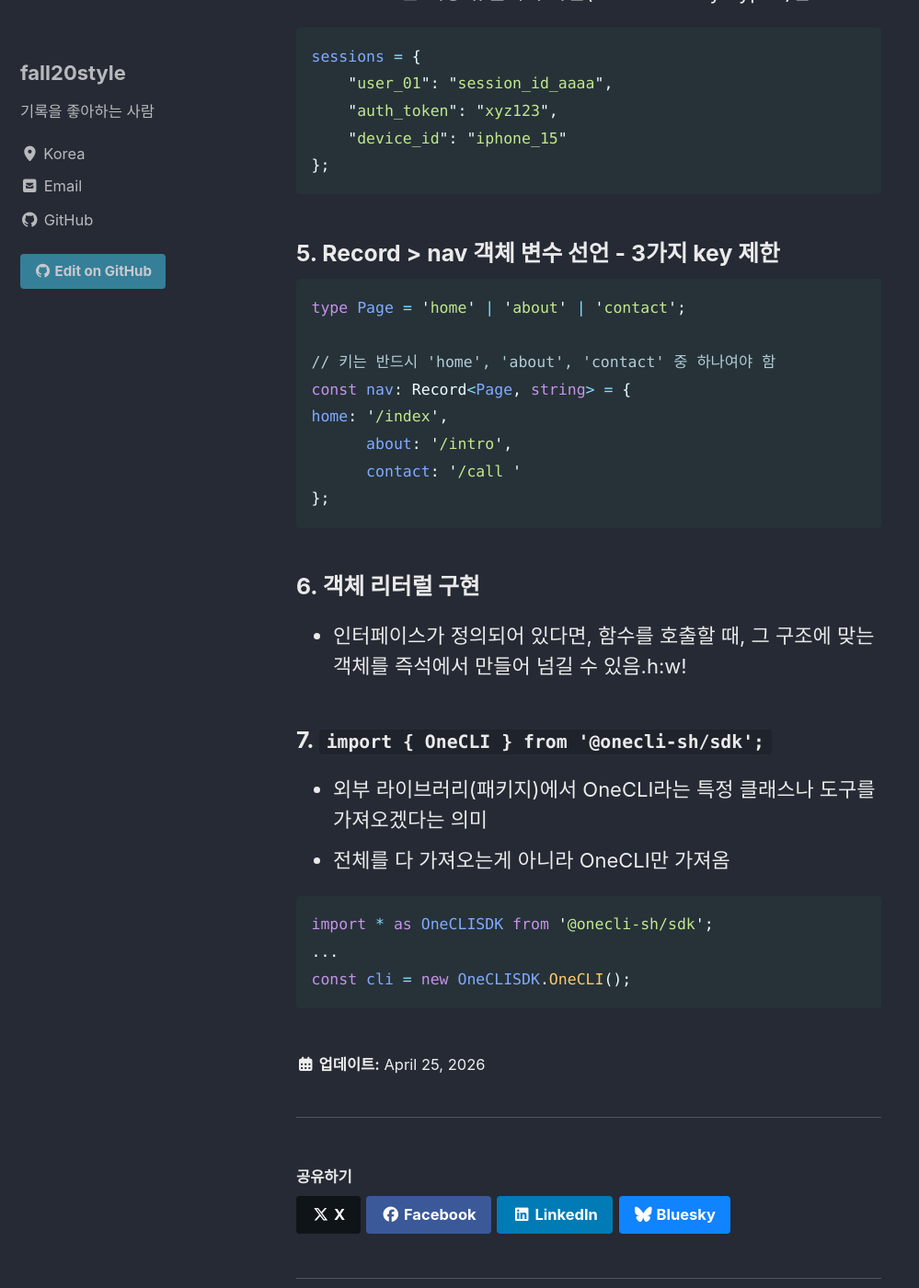
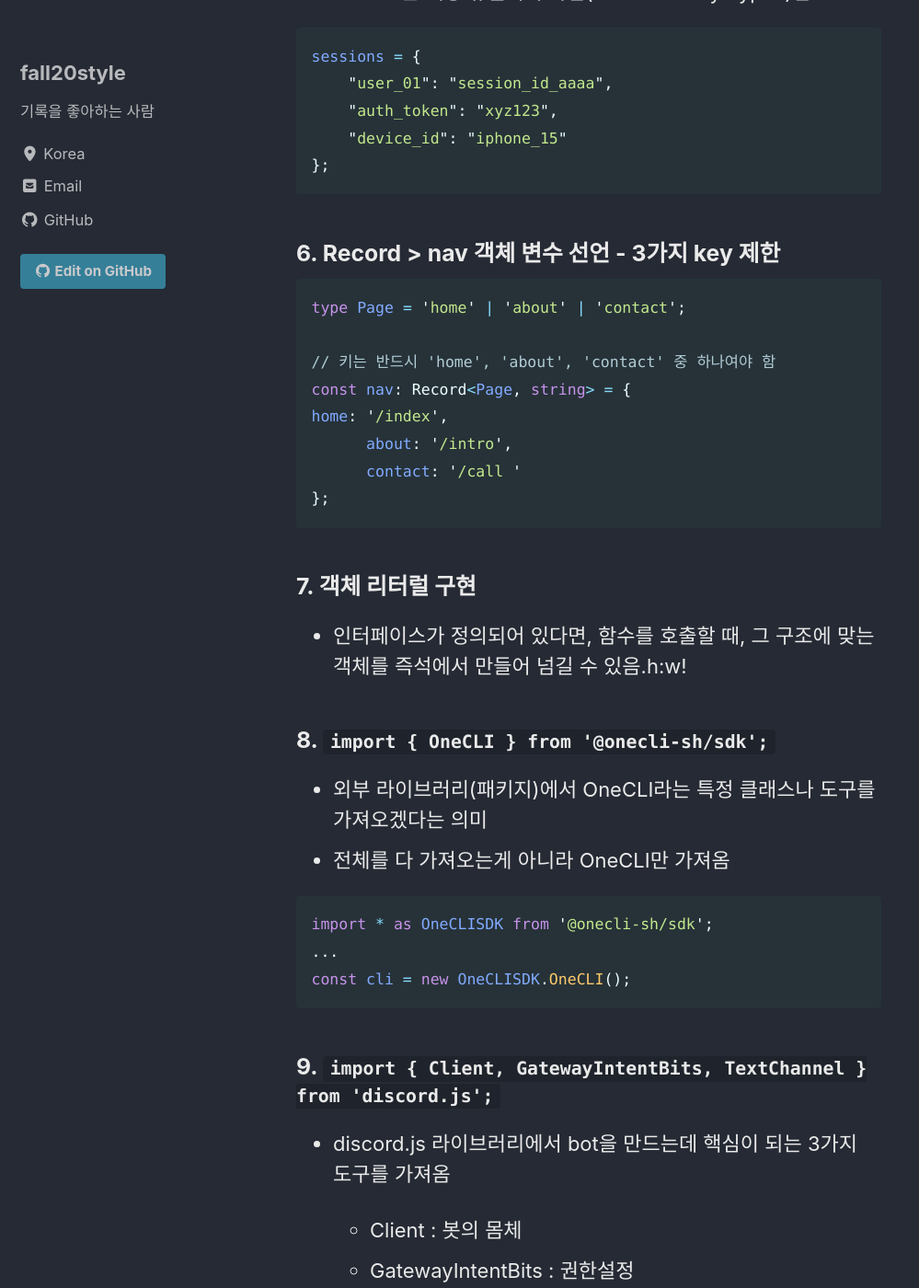
Before and after one commit to fall20style/fall20style.github.io, a Jekyll site: the page built from _posts/2026-04-25-nanoclaw-code-reading.md, in a window 1280 px wide and 1400 px high, scrolled down 2124 px. Shown: the whole window at 92% size, without its empty margins (0-999 px from the left). Built offline with Jekyll 4.4.1, drawn with Linux system fonts in a browser that asks for light colours; cached includes are drawn as plain includes; some of the changed text lies outside the part shown.

Commit message:
Update 2026-04-25-nanoclaw-code-reading.md

````diff
--- a/_posts/2026-04-25-nanoclaw-code-reading.md
+++ b/_posts/2026-04-25-nanoclaw-code-reading.md
@@ -26,7 +26,7 @@ export const ASSISTANT_NAME =
 -  index.js은 모듈의 진입점
 
 
-### 3 import 괄호 사이의 의미
+### 3. import 괄호 사이의 의미
 
 ``` typescript
 import {
@@ -66,7 +66,7 @@ sessions = {
 };
 ```
 
-### 5. Record > nav 객체 변수 선언 - 3가지 key 제한
+### 6. Record > nav 객체 변수 선언 - 3가지 key 제한
 
 ``` typescript
 type Page = 'home' | 'about' | 'contact';
@@ -79,12 +79,12 @@ home: '/index',
 };
 ```
 
-### 6. 객체 리터럴 구현
+### 7. 객체 리터럴 구현
 
 - 인터페이스가 정의되어 있다면, 함수를 호출할 때, 그 구조에 맞는 객체를 즉석에서 만들어 넘길 수 있음.h:w!
 
 
-### 7. `import { OneCLI } from '@onecli-sh/sdk';`
+### 8. `import { OneCLI } from '@onecli-sh/sdk';`
 
 - 외부 라이브러리(패키지)에서 OneCLI라는 특정 클래스나 도구를 가져오겠다는 의미
 - 전체를 다 가져오는게 아니라 OneCLI만 가져옴
@@ -94,3 +94,10 @@ import * as OneCLISDK from '@onecli-sh/sdk';
 ...
 const cli = new OneCLISDK.OneCLI();
 ```
+
+### 9. `import { Client, GatewayIntentBits, TextChannel } from 'discord.js';`
+- discord.js 라이브러리에서 bot을 만드는데 핵심이 되는 3가지 도구를 가져옴
+
+  - Client : 봇의 몸체
+  - GatewayIntentBits : 권한설정
+  - TextChannel : 채팅방 타입
````
